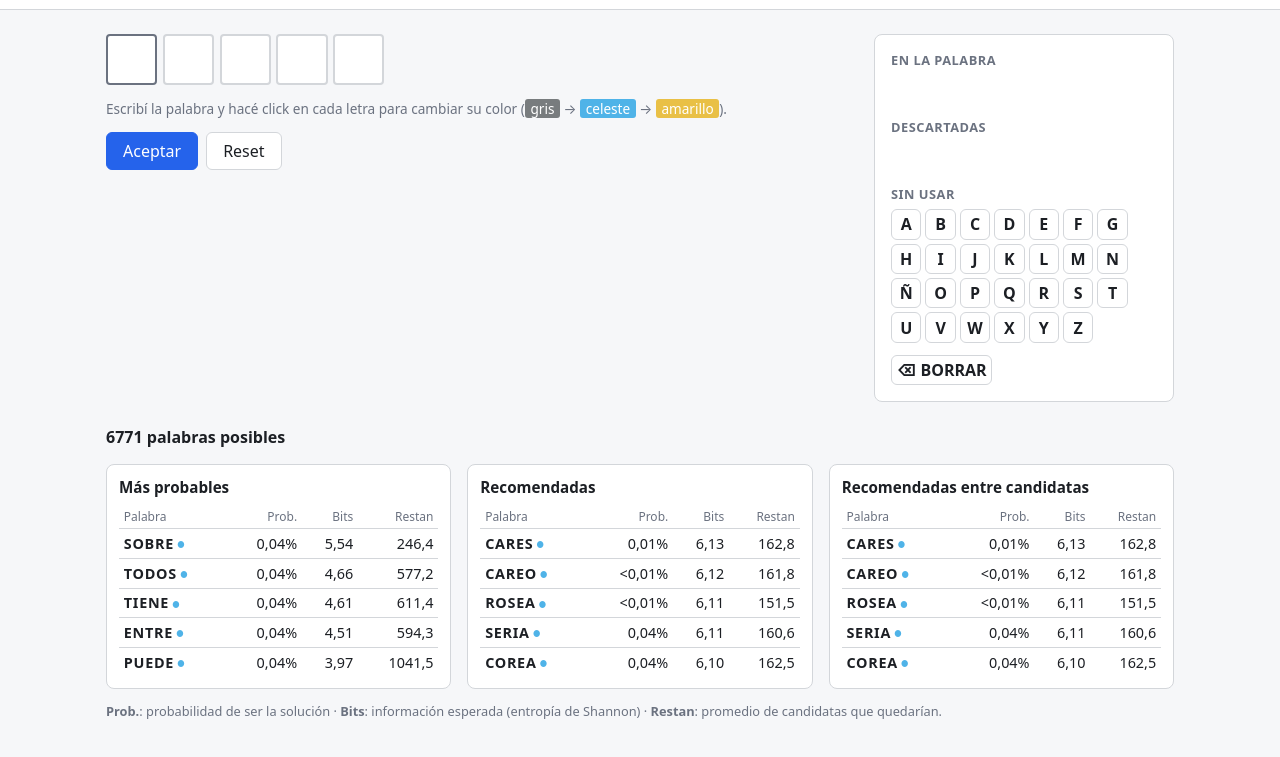
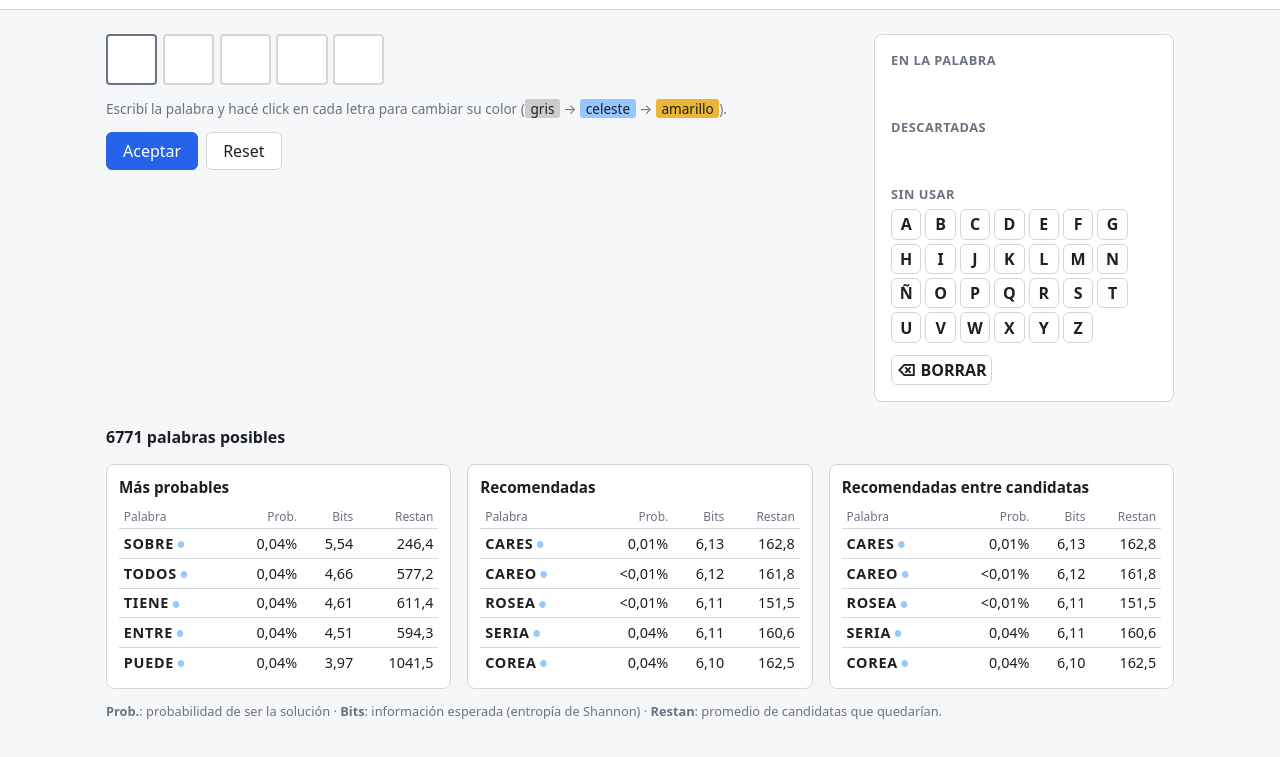
Before and after one commit to manuelkucharuk/juegosLn, a plain HTML site: page index.html in a window 1280 px wide. Shown: the part 50-807 px from the top of the page. Drawn offline with Linux system fonts and the light colour scheme.

Commit message:
Colores definitivos de las pistas y formato de probabilidad

```diff
--- a/style.css
+++ b/style.css
@@ -1,8 +1,9 @@
 :root {
-  /* Colores de las pistas (reemplazar por los definitivos) */
-  --c-correct: #4fb3e8;
-  --c-present: #e9c046;
-  --c-absent: #787c7e;
+  /* Colores de las pistas */
+  --c-correct: #97c7ff;
+  --c-present: #ecb535;
+  --c-absent: #cccccc;
+  --c-on-hint: #1c1f24;
 
   --bg: #f6f7f9;
   --panel: #ffffff;
@@ -87,14 +88,14 @@ main {
   background: var(--panel);
   user-select: none;
 }
-.tile.filled { cursor: pointer; color: #fff; border-color: transparent; }
+.tile.filled { cursor: pointer; color: var(--c-on-hint); border-color: transparent; }
 .tile.cursor { border-color: var(--muted); }
 .s0 { background: var(--c-absent); }
 .s1 { background: var(--c-present); }
 .s2 { background: var(--c-correct); }
 
 .hint { color: var(--muted); font-size: 0.85rem; }
-.chip { color: #fff; padding: 0 0.35rem; border-radius: 3px; }
+.chip { color: var(--c-on-hint); padding: 0 0.35rem; border-radius: 3px; }
 .actions { display: flex; gap: 0.5rem; }
 .status { min-height: 1.2em; font-weight: 600; }
 .mobile-input { position: absolute; opacity: 0; pointer-events: none; width: 1px; height: 1px; }
@@ -111,7 +112,7 @@ main {
   font-weight: 700;
   text-transform: uppercase;
 }
-.key.s0, .key.s1, .key.s2 { color: #fff; border-color: transparent; }
+.key.s0, .key.s1, .key.s2 { color: var(--c-on-hint); border-color: transparent; }
 .key.backspace { margin-top: 0.75rem; }
 
 /* Resultados */
```
